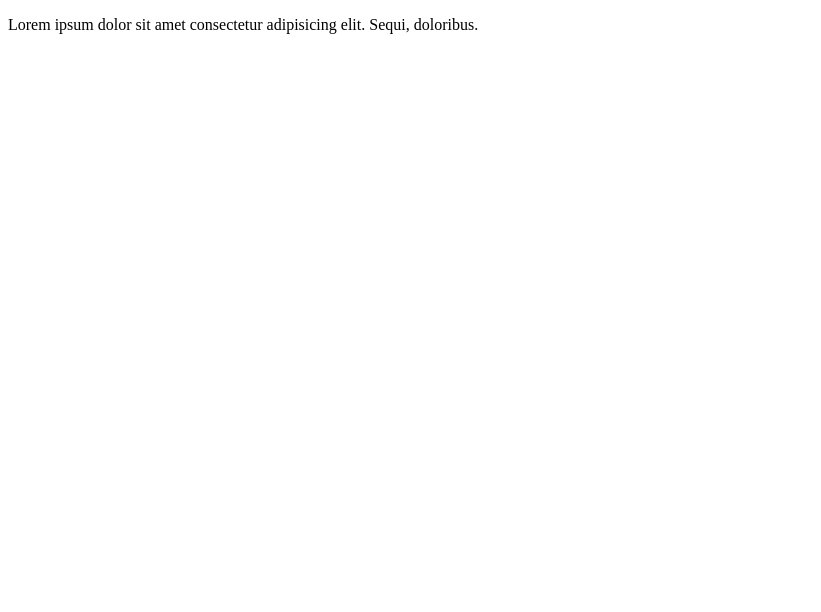
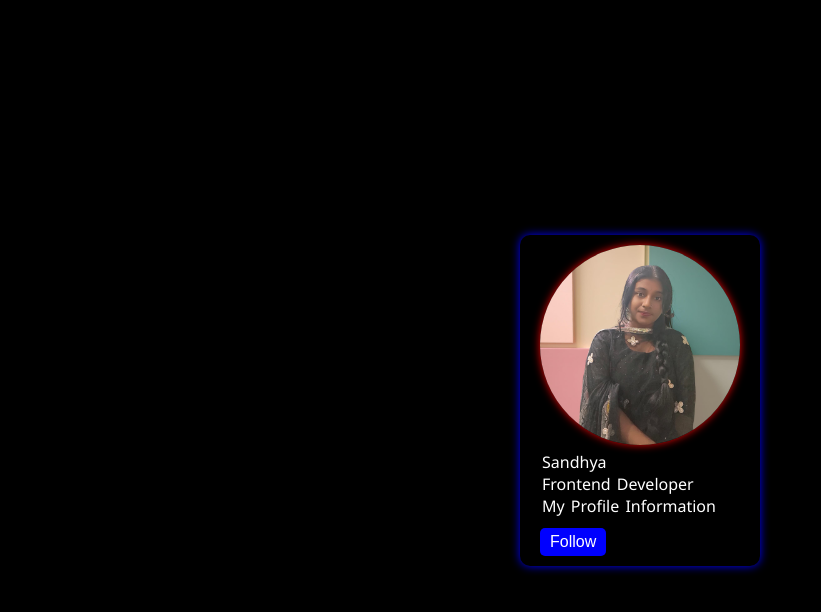
Before and after one commit to sandhyaragiri/First-repository, a plain HTML site: page index.html in a window 1280 px wide. Shown: the whole page, without its empty margins (0-821 px from the left). Drawn offline with Linux system fonts and the light colour scheme.

Commit message:
Created Profile Card

```diff
--- a/index.html
+++ b/index.html
@@ -3,9 +3,18 @@
 <head>
     <meta charset="UTF-8">
     <meta name="viewport" content="width=device-width, initial-scale=1.0">
-    <title>Document</title>
+    <title>Profile Card</title>
+    <link rel="stylesheet" href="style.css">
 </head>
 <body>
-    <p>Lorem ipsum dolor sit amet consectetur adipisicing elit. Sequi, doloribus.</p>
+    <section class="container">
+        <img src="images/WhatsApp Image 2026-02-02 at 11.49.24 AM.jpeg" alt="Profile picture" width="200">
+        <p>Sandhya</p>
+        <p>Frontend Developer</p>
+        <p>My Profile Information</p>
+        <button class="button">Follow</button>
+
+    </section>
+    <script src="index.js"></script>
 </body>
 </html>
--- /dev/null
+++ b/style.css
@@ -0,0 +1,64 @@
+* {
+    margin: 0;
+    padding: 0;
+    box-sizing: border-box;
+}
+
+body {
+  /* box-shadow: 0 0 5px solid white; */
+  background: #000;
+  color: white;
+  font-family:'Segoe UI', Tahoma, Geneva, Verdana, sans-serif;
+
+  display: flex;
+  flex-direction: column;
+  justify-content: center;
+  align-items: center;
+  height: 100vh;
+}
+
+.container{
+    box-shadow: 0 0 10px blue;
+    padding: 10px 20px;
+    border-radius: 10px;
+
+    transition: 0.3s;
+}
+
+.container:hover {
+    transform: translateY(-20px);
+}
+
+.container img {
+    border-radius: 50%;
+    box-shadow: 0px 0px 9px rgb(236, 7, 7);
+}
+
+.container p{
+    line-height: 20px;
+    word-spacing: 2px;
+    margin: 2px;
+}
+
+
+
+.button {
+    padding: 5px 10px;
+    background-color: blue;
+    color: white;
+    border: none;
+    margin-top: 10px;
+    border-radius: 5px;
+    font-size: 1em;
+
+    transition: 0.3s;
+}
+
+.button:hover {
+    background-color: transparent;
+    box-shadow: 0 0 5px red;
+    transform: scale(1.1);
+    font-family:'Franklin Gothic Medium', 'Arial Narrow', Arial, sans-serif;
+
+     transform: scale(1.1);
+}
```
Also changed, not shown: Images/Profile.jpg (added), Images/SANDY.jpg (added), Images/WhatsApp Image 2026-02-02 at 11.49.24 AM.jpeg (added), index.js (added), 1 other file.
